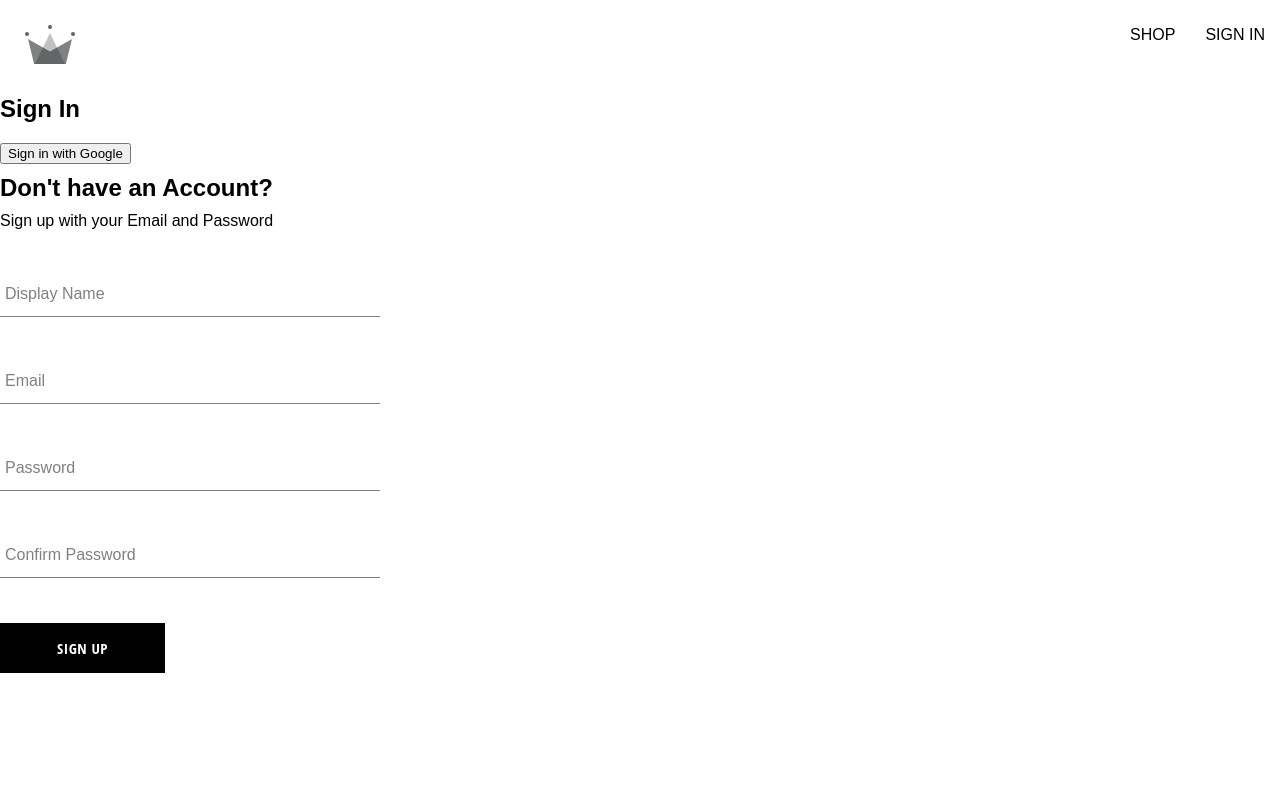
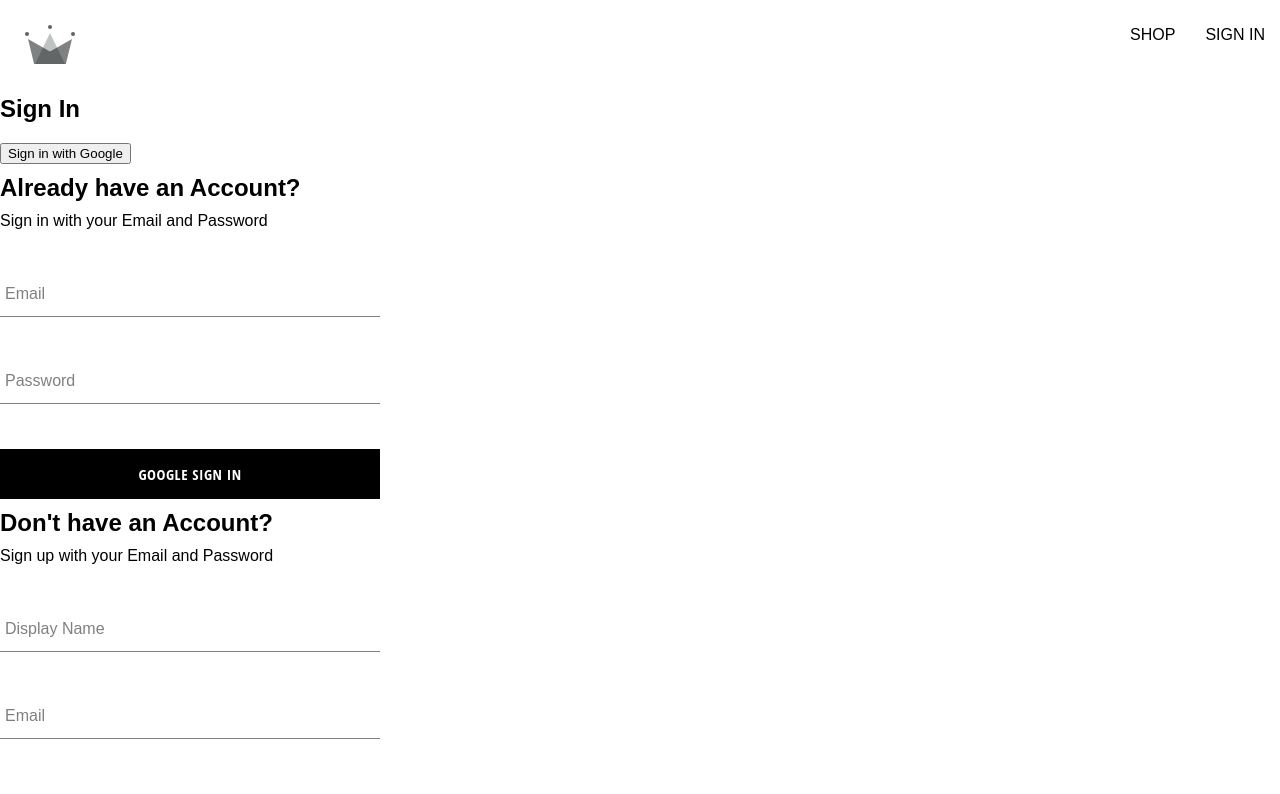
Before and after one commit to Uzair171/monowear, a React (Vite) app: page /sign-in in a window 1280 px wide. Shown: the top 794 px of the page. Built offline with nearby package versions, Linux system fonts and the light colour scheme; no server answers.

Commit message:
error in the google button

```diff
--- /dev/null
+++ b/src/components/SignInForm/SignInForm.jsx
@@ -0,0 +1,83 @@
+import FormInput from "../Form-input/FormInput";
+import Button from "../Button/Button";
+import "./sign-in.style.scss";
+
+import { useState } from "react";
+import {
+  createUserDocumentFromAuth,
+  signInWithGooglePopup,
+} from "../../utils/firebase.utils";
+const defaultFormFields = {
+  email: "",
+  password: "",
+};
+
+const SignInForm = () => {
+  const [formFields, setFormFields] = useState(defaultFormFields);
+  const { email, password } = formFields;
+
+  const logGoogleUser = async () => {
+    const { user } = await signInWithGooglePopup();
+    await createUserDocumentFromAuth(user);
+  };
+
+  const handleChange = (event) => {
+    const { name, value } = event.target;
+    setFormFields((prev) => ({
+      ...prev,
+      [name]: value,
+    }));
+  };
+
+  const handleSubmit = async (event) => {
+    event.preventDefault();
+
+    if (!email || !password) {
+      alert("Please fill in all fields");
+      return;
+    }
+
+    try {
+      setFormFields(defaultFormFields);
+    } catch (error) {
+      if (error.code === "auth/user-not-found") {
+        alert("No user associated with this email");
+      } else if (error.code === "auth/wrong-password") {
+        alert("Incorrect password");
+      } else {
+        alert("Failed to sign in: " + error.message);
+      }
+    }
+  };
+
+  return (
+    <div className="sign-up-container">
+      <h2>Already have an Account?</h2>
+      <span>Sign in with your Email and Password</span>
+      <form onSubmit={handleSubmit}>
+        <FormInput
+          label="Email"
+          type="email"
+          name="email"
+          value={email}
+          onChange={handleChange}
+          required
+        />
+
+        <FormInput
+          label="Password"
+          type="password"
+          name="password"
+          value={password}
+          onChange={handleChange}
+          required
+        />
+
+        {/* <Button type="button">Sign In</Button> */}
+      </form>
+      <Button onClick={logGoogleUser}>Google Sign In</Button>
+    </div>
+  );
+};
+
+export default SignInForm;
--- /dev/null
+++ b/src/components/SignInForm/sign-in.style.scss
@@ -0,0 +1,8 @@
+.sign-up-container {
+  display: flex;
+  flex-direction: column;
+  width: 380px;
+  h2 {
+    margin: 10px 0;
+  }
+}
--- a/src/pages/SignIn/SignIn.jsx
+++ b/src/pages/SignIn/SignIn.jsx
@@ -1,3 +1,4 @@
+import SignInForm from "../../components/SignInForm/SignInForm";
 import SignUpForm from "../../components/SignUpForm/SignUpForm";
 import {
   createUserDocumentFromAuth,
@@ -13,6 +14,7 @@ const SignIn = () => {
     <div>
       <h2>Sign In</h2>
       <button onClick={logGoogleUser}>Sign in with Google</button>
+      <SignInForm />
       <SignUpForm />
     </div>
   );
```
